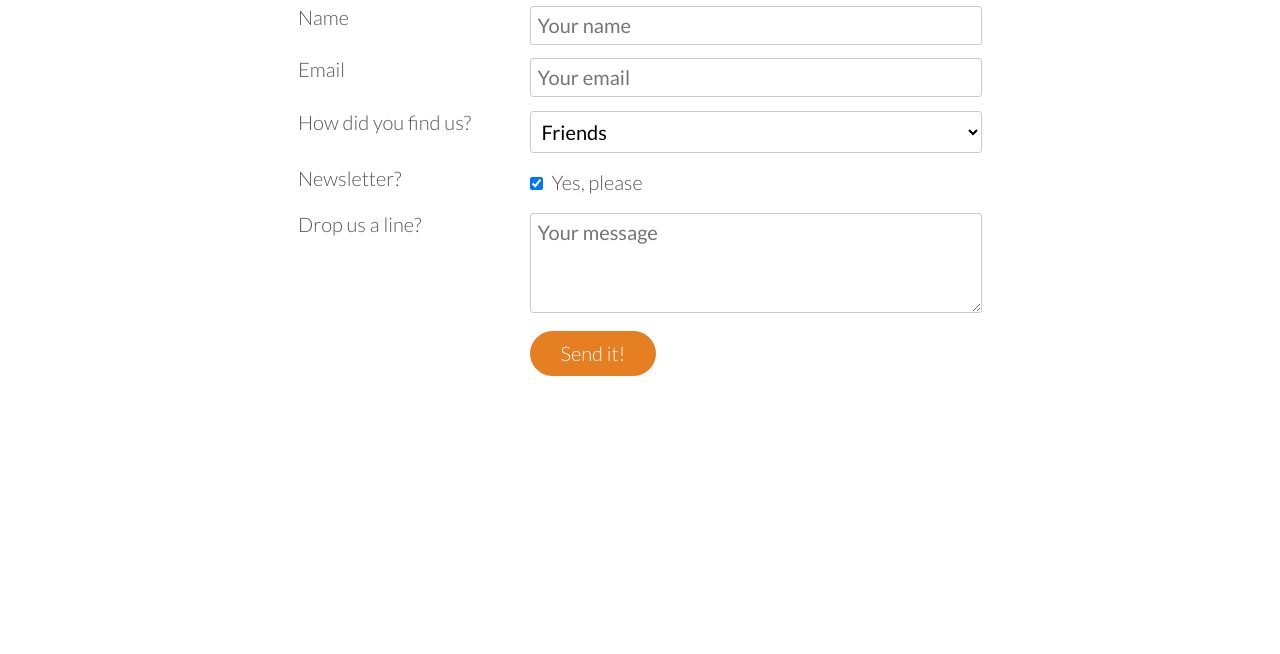
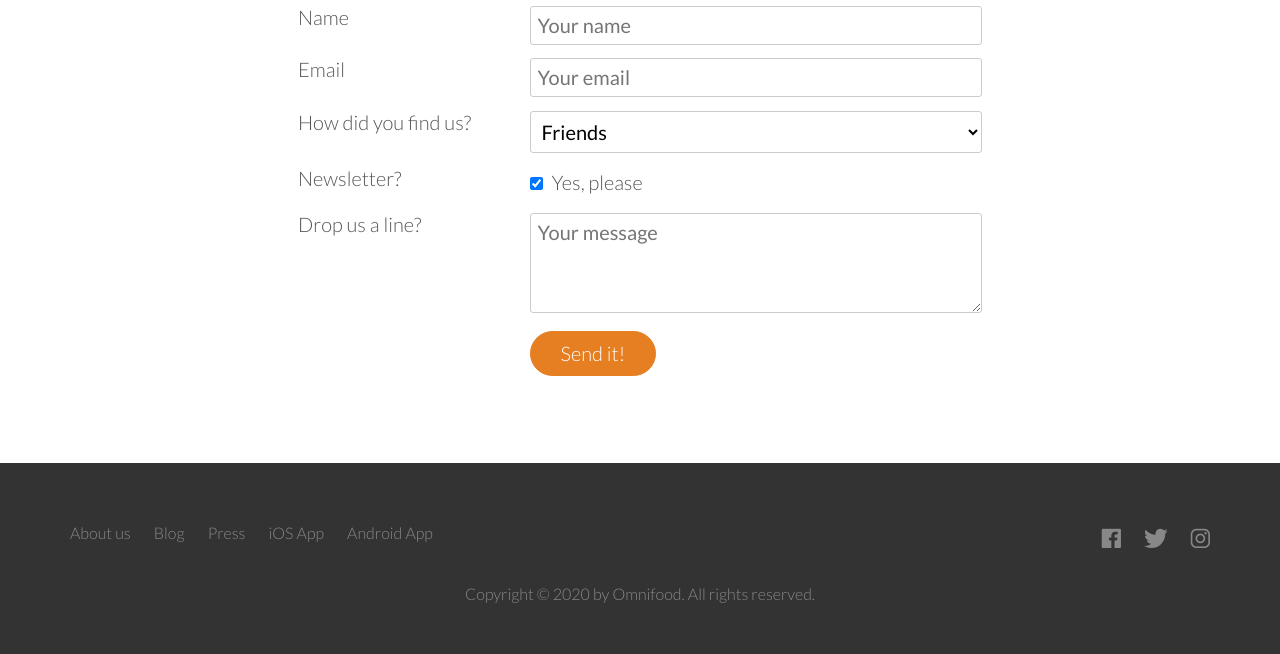
Before and after one commit to janez33/omnifood-project, a PHP site: page / in a window 1280 px wide. Shown: the part 4825-5479 px from the top of the page. Before the commit the page ends 5201 px from the top, so only its background shows below. Run offline with PHP 8.4, Linux system fonts and the light colour scheme.

Commit message:
Finished footer section, section 5 completed

```diff
--- a/index.html
+++ b/index.html
@@ -426,5 +426,31 @@
             </div>
         </section>
 
+        <footer>
+            <div class="row">
+                <div class="col span-1-of-2">
+                    <ul class="footer-nav">
+                        <li><a href="#">About us</a></li>
+                        <li><a href="#">Blog</a></li>
+                        <li><a href="#">Press</a></li>
+                        <li><a href="#">iOS App</a></li>
+                        <li><a href="#">Android App</a></li>
+                    </ul>
+                </div>
+                <div class="col span-1-of-2">
+                    <ul class="social-links">
+                        <li><a href="#"><i class="ion-logo-facebook"></i></a></li>
+                        <li><a href="#"><i class="ion-logo-twitter"></i></a></li>
+                        <li><a href="#"><i class="ion-logo-instagram"></i></a></li>
+                    </ul>
+                </div>
+            </div>
+            <div class="row">
+                <p>
+                    Copyright &copy; 2020 by Omnifood. All rights reserved.
+                </p>
+            </div>
+        </footer>
+
     </body>
 </html>
--- a/resources/css/style.css
+++ b/resources/css/style.css
@@ -474,3 +474,78 @@ input[type=checkbox] {
 *:focus {
     outline: none;
 }
+
+/* ------------------------------------------------------ */
+/* FOOTER */
+/* ------------------------------------------------------ */
+
+footer {
+    background-color: #333;
+    padding: 50px;
+    font-size: 80%;
+}
+
+.footer-nav {
+    list-style: none;
+    float: left;
+}
+
+.social-links {
+    list-style: none;
+    float: right;
+}
+
+.footer-nav li,
+.social-links li {
+    display: inline-block;
+    margin-right: 20px;
+}
+
+.footer-nav li:last-child,
+.social-links li:last-child {
+    margin-right: 0;
+}
+
+.footer-nav li a:link,
+.footer-nav li a:visited,
+.social-links li a:link,
+.social-links li a:visited {
+    text-decoration: none;
+    border: 0;
+    color: #888;
+    transition: color 0.2s;
+}
+
+.footer-nav li a:hover,
+.footer-nav li a:active {
+    color: #ddd;
+}
+
+.social-links li a:link,
+.social-links li .btn-app:visited {
+    font-size: 160%;
+}
+
+.ion-logo-facebook,
+.ion-logo-twitter,
+.ion-logo-instagram {
+    transition: color 0.2s;
+}
+
+.ion-logo-facebook:hover {
+    color: #3b5998;
+}
+
+.ion-logo-twitter:hover {
+    color: #1da1f2;
+}
+
+.ion-logo-instagram:hover {
+    color: #c32aa3;
+}
+
+footer p {
+    color: #888;
+    text-align: center;
+    margin-top: 20px;
+}
```
